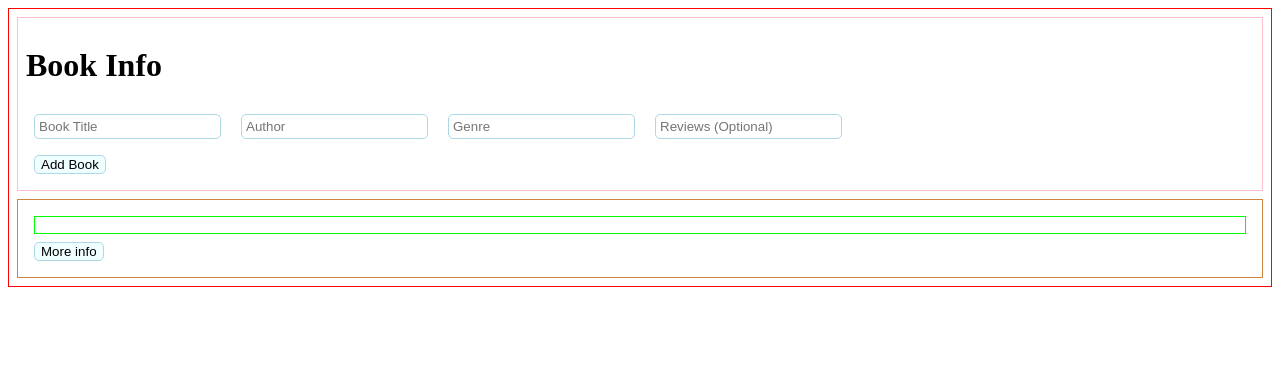
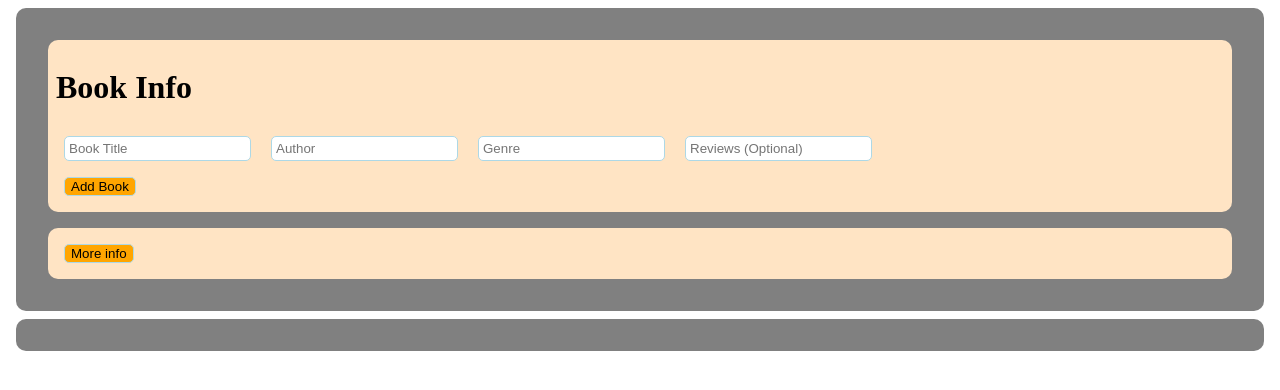
Before and after one commit to msilis/Favourite-books, a plain HTML site: page Books/index.html in a window 1280 px wide. Drawn offline with Linux system fonts and the light colour scheme.

Commit message:
Style update

```diff
--- a/Books/Style/book_style.css
+++ b/Books/Style/book_style.css
@@ -1,3 +1,46 @@
+/* Container styles*/
+
+#book_info_outer_container {
+
+    background-color: gray;
+    border-radius: 10px;
+    padding: 1rem;
+    margin: .5rem;
+}
+
+#book_info_display_container {
+    border-radius: 10px;
+    background-color: bisque;
+    padding: .5rem;
+    margin: 1rem;
+}
+
+#book_info_edit_container {
+    border-radius: 10px;
+    background-color: bisque;
+    padding: .5rem;
+    margin: 1rem;
+}
+
+#book_quick_card_container{
+    background-color: gray;
+    border-radius: 10px;
+    padding: 1rem;
+    margin: .5rem;
+}
+
+/* Card style*/
+
+.bookCard {
+    background-color: bisque;
+    border-radius: 10px;
+    margin: .5rem;
+    padding: .5rem;
+}
+
+
+
+
 input {
     border: 1px solid lightblue;
     border-radius: 5px;
@@ -8,53 +51,23 @@ input {
 button {
     border: 1px solid lightblue;
     border-radius: 5px;
-    background-color: azure;
+    background-color: orange;
 }
 
 ul {
     margin: 1rem;
 }
 
-p {
-    border: 1px solid fuchsia;
-}
-
-
-#book_info_outer_container {
-    border: 1px solid red;
-}
-
-#book_info_edit_container {
-    border: 1px solid pink;
-    padding: .5rem;
-    margin: .5rem;
-}
-
 #book_data_submit {
     margin: .5rem;
 }
 
-#book_info_display_container {
-    border: 1px solid peru;
-    padding: .5rem;
-    margin: .5rem;
-}
-
-#current_book_display {
-    border: 1px solid lime;
-    padding: .5rem;
-    margin: .5rem;
-}
 
 #book_action_buttons {
     margin: .5rem;
 }
 
-#book_quick_card_list {
-    border: 1px solid salmon;
-    padding: .5rem;
-    margin: .5rem;
-}
+
 
 #book_quick_card_list {
     border: 1px solid blue;
@@ -62,11 +75,6 @@ p {
     margin: .5rem;
 }
 
-.bookCard {
-    border: 1px solid blue;
-    margin: .5rem;
-    padding: .5rem;
-}
 
 .hiddenInfo {
     display: none;
```
